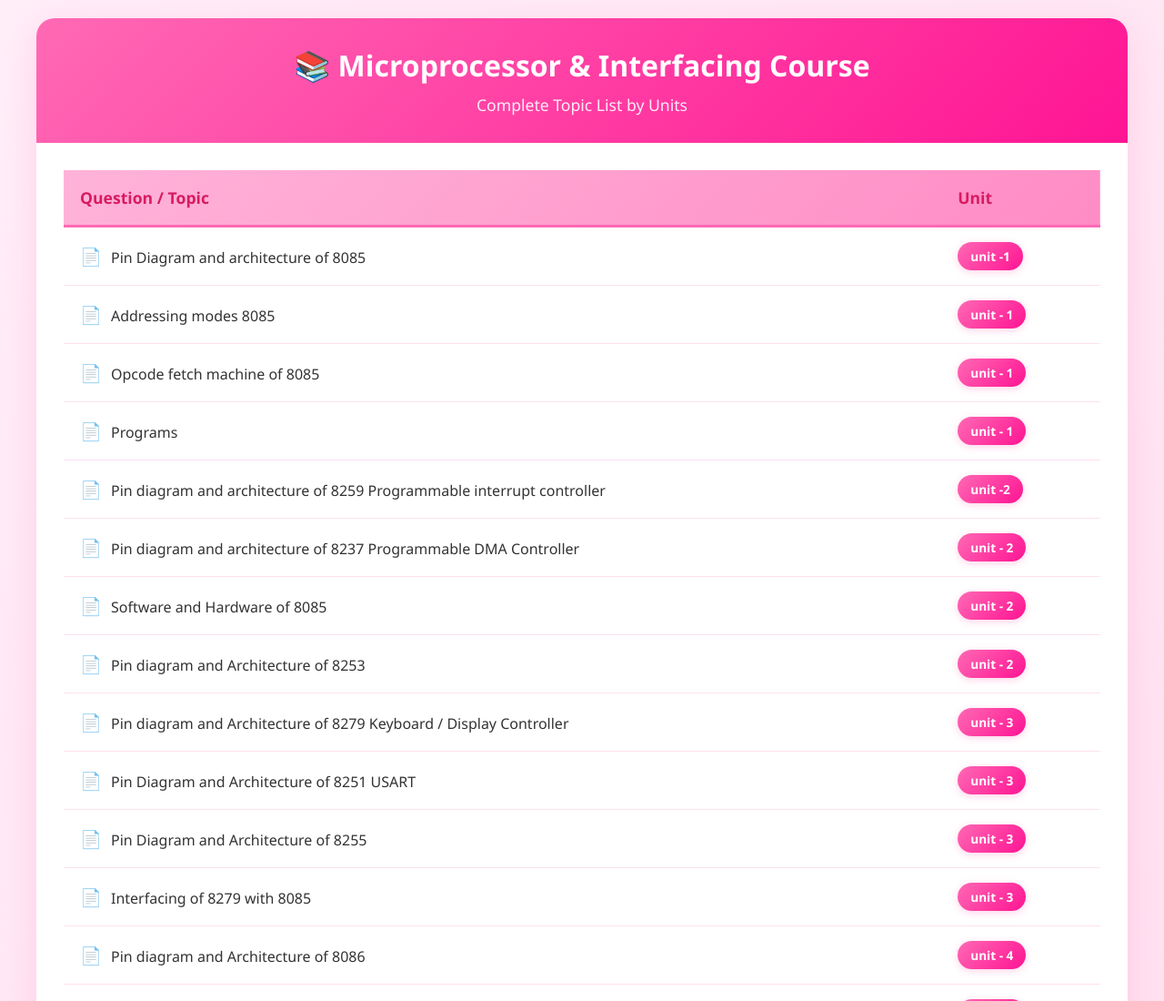
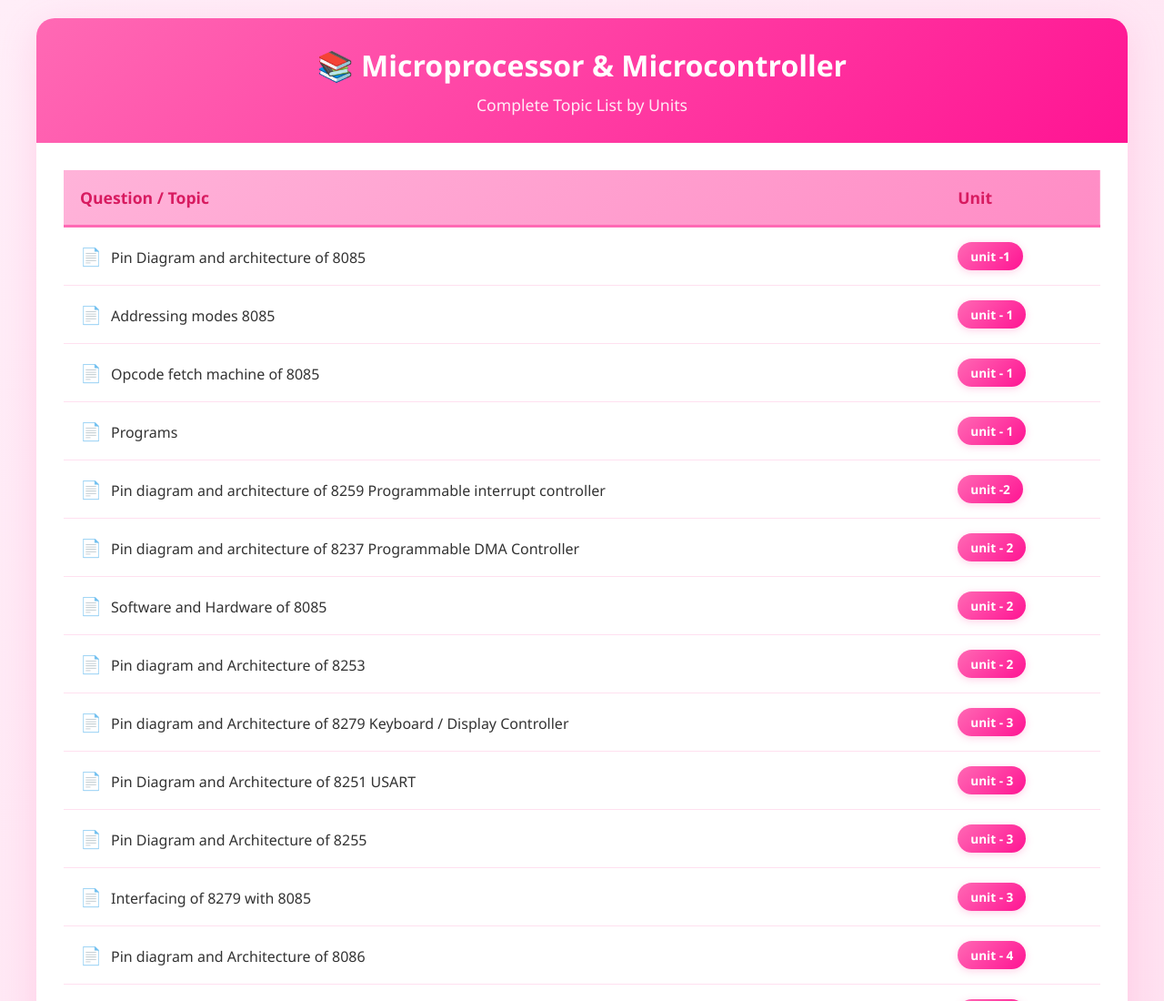
Before and after one commit to SanjayThiru2006/mpmc, a plain HTML site: page index.html in a window 1280 px wide. Shown: the top 1100 px of the page at 91% size. Drawn offline with Linux system fonts and the light colour scheme.

Commit message:
first commit

```diff
--- a/index.html
+++ b/index.html
@@ -122,7 +122,7 @@
 <body>
     <div class="container">
         <div class="header">
-            <h1>📚 Microprocessor & Interfacing Course</h1>
+            <h1>📚 Microprocessor & Microcontroller</h1>
             <p>Complete Topic List by Units</p>
         </div>
 
```
